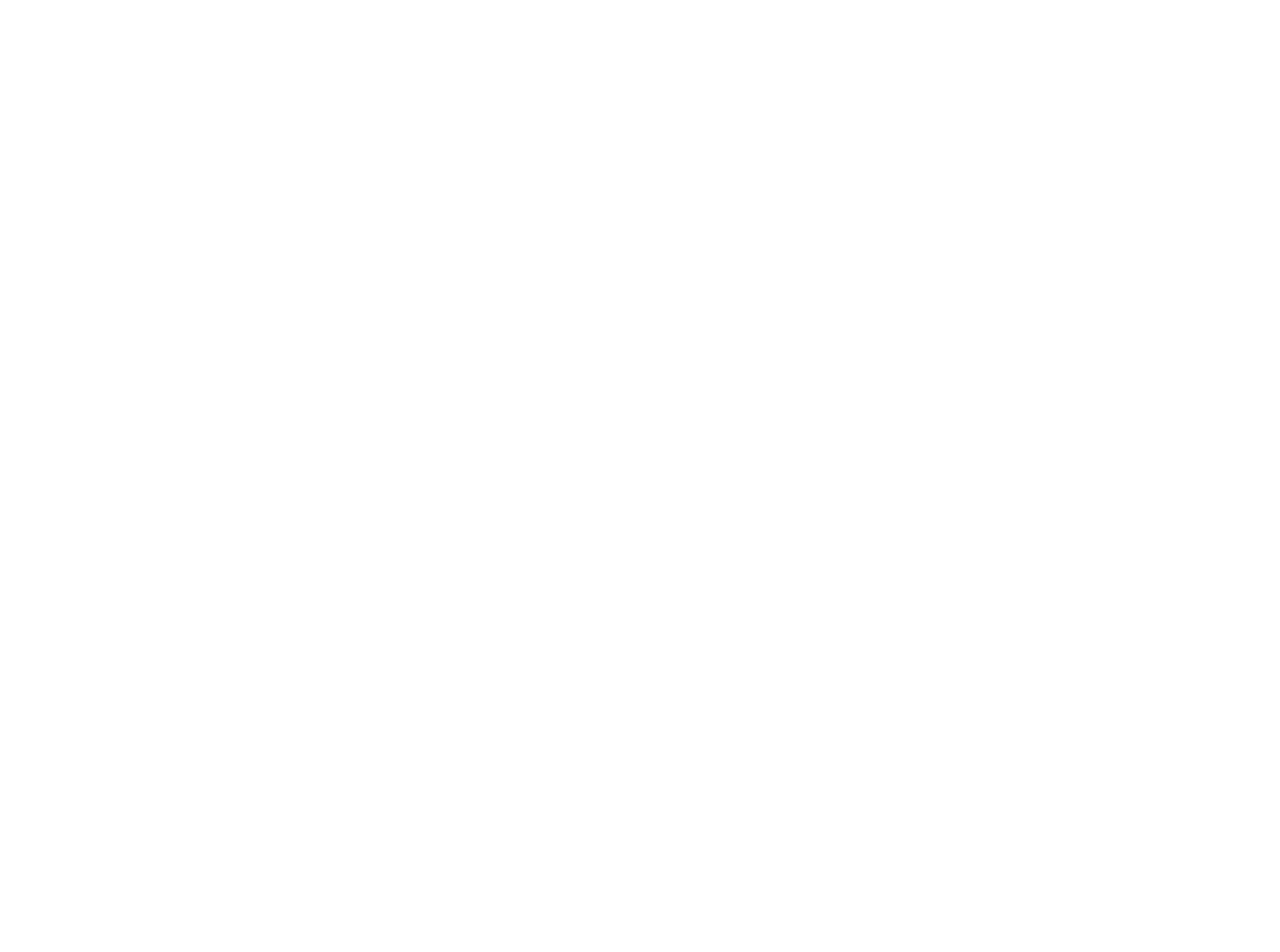
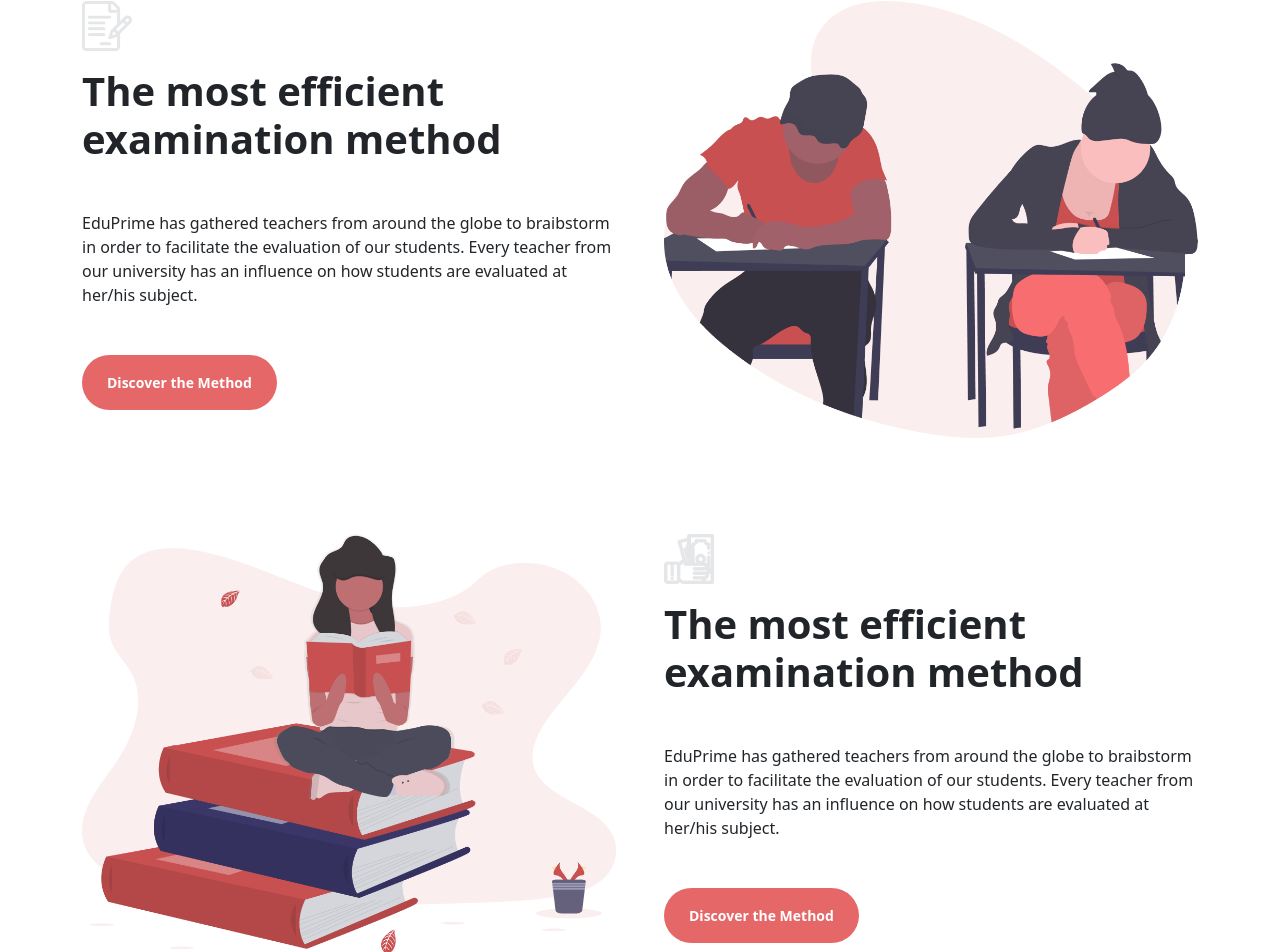
Before and after one commit to NeilMagon/proj-html-vuejs, a Vue app: page / in a window 1280 px wide. Shown: the part 4321-5273 px from the top of the page. Before the commit the page ends 4217 px from the top, so only its background shows below. Built offline with nearby package versions, Linux system fonts and the light colour scheme.

Commit message:
feat: add second part of CoursesInfo and complete component. Complete main

```diff
--- a/src/components/CoursesInfo.vue
+++ b/src/components/CoursesInfo.vue
@@ -5,7 +5,7 @@
 </script>
 
 <template>
-    <section>
+    <section class="pb-5">
         <div class="container">
             <h1>Latest Courses</h1>
             <div class="row gap-5 my-5">
@@ -48,6 +48,52 @@
             </div>
         </div>
     </section>
+    <section class="p-5">
+        <div class="container">
+            <div class="row gx-5">
+                <div class="col">
+                    <div class="ms-image">
+                        <img src="../assets/img/img/Exam-icon.png" alt="">
+                    </div>
+                    <h1 class="mt-3">The most efficient examination method</h1>
+                    <p class="my-5">
+                        EduPrime has gathered teachers from around the globe to braibstorm in order to facilitate
+                        the evaluation of our students. Every teacher from our university has an
+                        influence on how students are evaluated at her/his subject.
+                    </p>
+                    <button class="ms-button btn rounded-5 px-4 py-3 text-white">Discover the Method</button>
+                </div>
+                <div class="col">
+                    <div>
+                        <img src="../assets/img/img/Exam-Illustration.png" alt="">
+                    </div>
+                </div>
+            </div>
+        </div>
+    </section>
+    <section class="pt-5">
+        <div class="container">
+            <div class="row gx-5">
+                <div class="col">
+                    <div>
+                        <img src="../assets/img/img/Girl-Illustration.png" alt="">
+                    </div>
+                </div>
+                <div class="col">
+                    <div class="ms-image">
+                        <img src="../assets/img/img/Exam-icon-1.png" alt="">
+                    </div>
+                    <h1 class="mt-3">The most efficient examination method</h1>
+                    <p class="my-5">
+                        EduPrime has gathered teachers from around the globe to braibstorm in order to facilitate
+                        the evaluation of our students. Every teacher from our university has an
+                        influence on how students are evaluated at her/his subject.
+                    </p>
+                    <button class="ms-button btn rounded-5 px-4 py-3 text-white">Discover the Method</button>
+                </div>
+            </div>
+        </div>
+    </section>
 </template>
 
 <style scoped lang="scss">
@@ -72,5 +118,11 @@
                 font-size: 10px;
             }
         }
+        .ms-image{
+            width: 50px;
+        }
+    }
+    img{
+        width: 100%;
     }
 </style>
--- a/src/components/StudentInfo.vue
+++ b/src/components/StudentInfo.vue
@@ -20,7 +20,7 @@
                     <button class="ms-button btn px-4 py-3 text-white">Browse through courses</button>
                 </div>
                 <div class="col">
-                    <div class="">
+                    <div>
                         <img src="../assets/img/img/Graduation-Illustration.png" alt="">
                     </div>
                 </div>
@@ -87,7 +87,7 @@
         background-position: center;
         background-repeat: no-repeat;
         .ms-img{
-            height: 40px;
+            width: 50px;
         }
         .ms-button{
             background-color: $brand-secondary;
```
